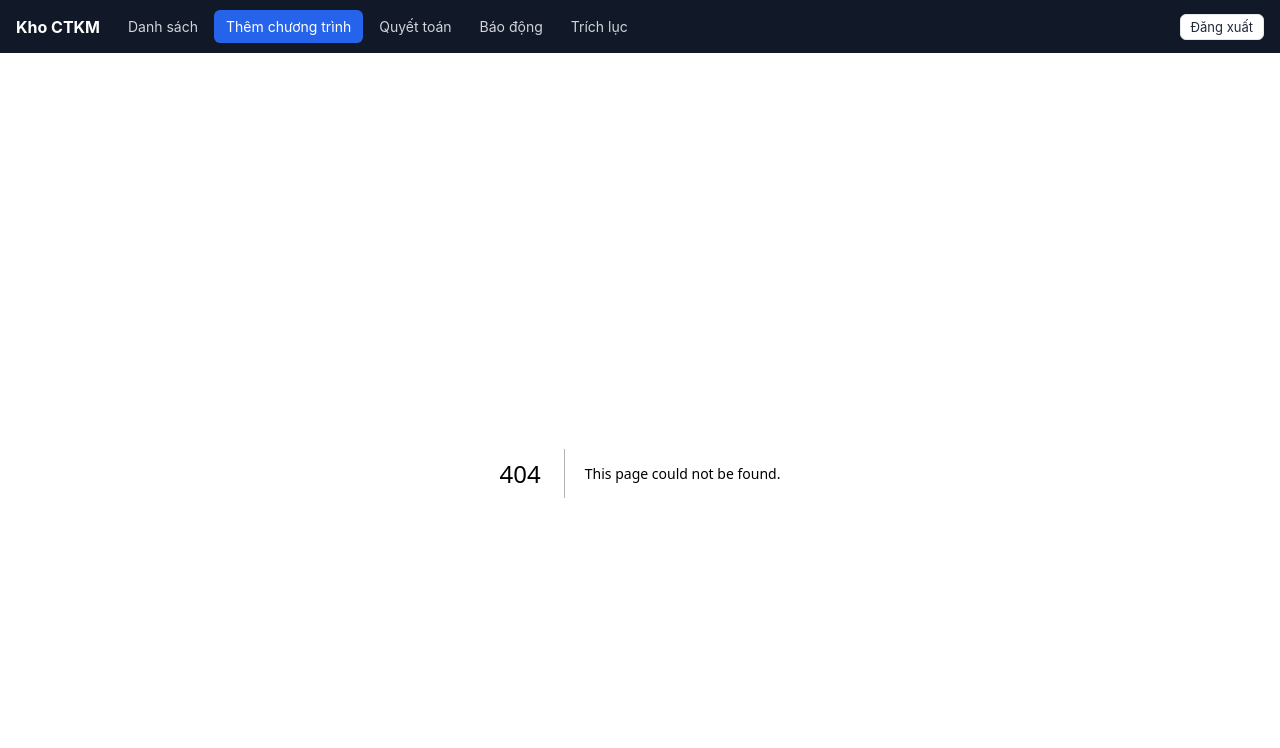
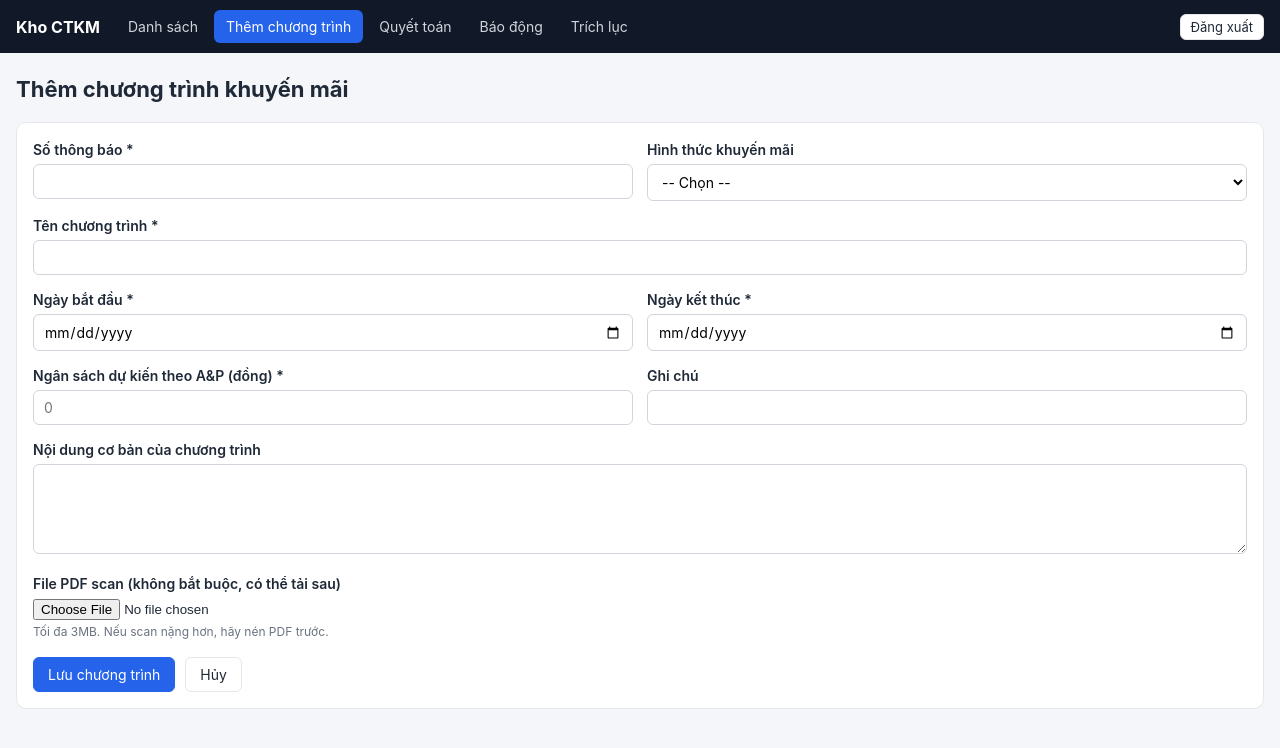
Before and after one commit to tradewantwantvietnam/ctkm-registry, a Next.js app: page /new in a window 1280 px wide. Before the commit this address had no page. Shown: the top 748 px of the page. Built offline with nearby package versions, Linux system fonts and the light colour scheme.

Commit message:
Create page.js

```diff
--- /dev/null
+++ b/app/new/page.js
@@ -0,0 +1,10 @@
+import ProgramForm from '@/components/ProgramForm';
+
+export default function NewProgramPage() {
+  return (
+    <div>
+      <h1>Thêm chương trình khuyến mãi</h1>
+      <ProgramForm initial={null} isEdit={false} />
+    </div>
+  );
+}
```
